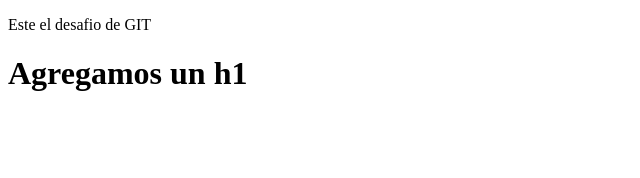
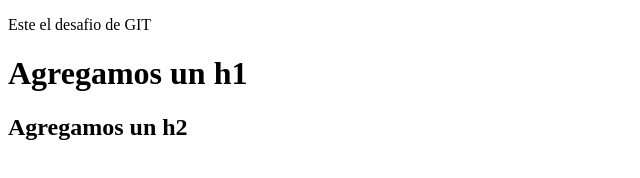
Before and after one commit to rodrigraziano/mi_repo_prueba, a plain HTML site: page index.html in a window 1280 px wide. Shown: the whole page, without its empty margins (0-640 px from the left). Drawn offline with Linux system fonts and the light colour scheme.

Commit message:
Agregamos un h2

```diff
--- a/index.html
+++ b/index.html
@@ -12,5 +12,7 @@
 
 <h1> Agregamos un h1</h1>
 
+<h2> Agregamos un h2</h2>
+
 </body>
 </html>
```
